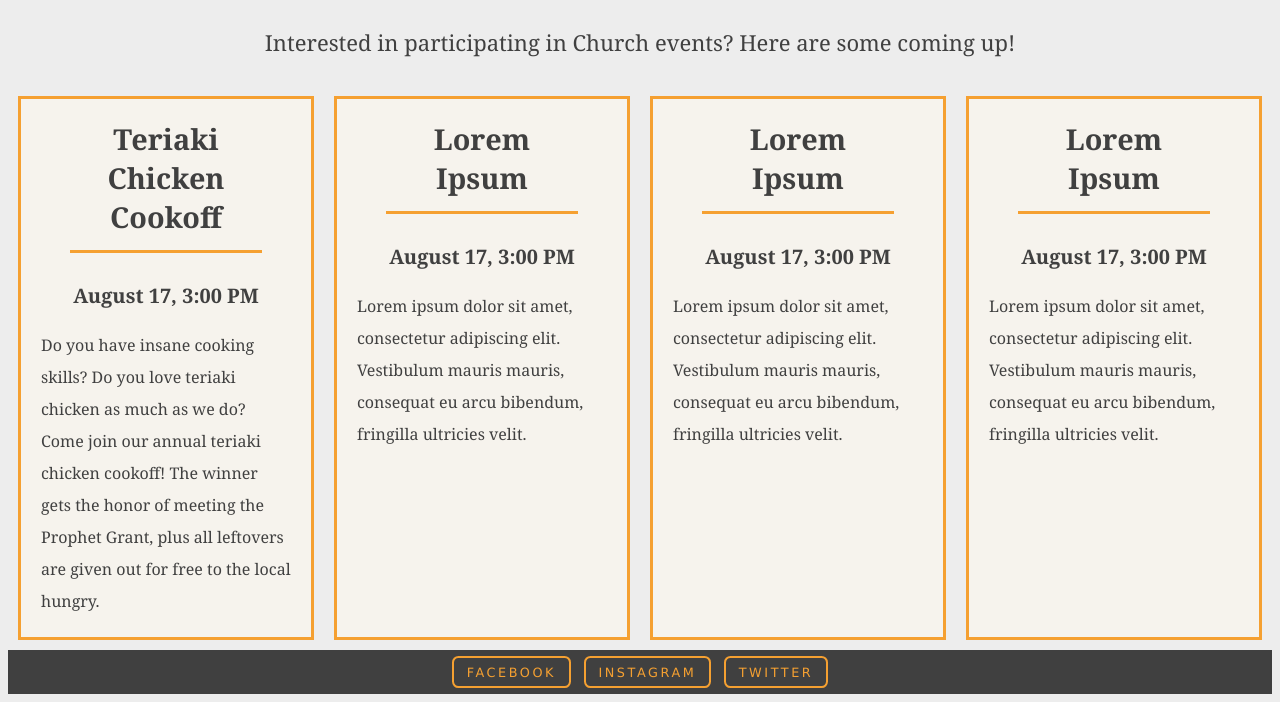
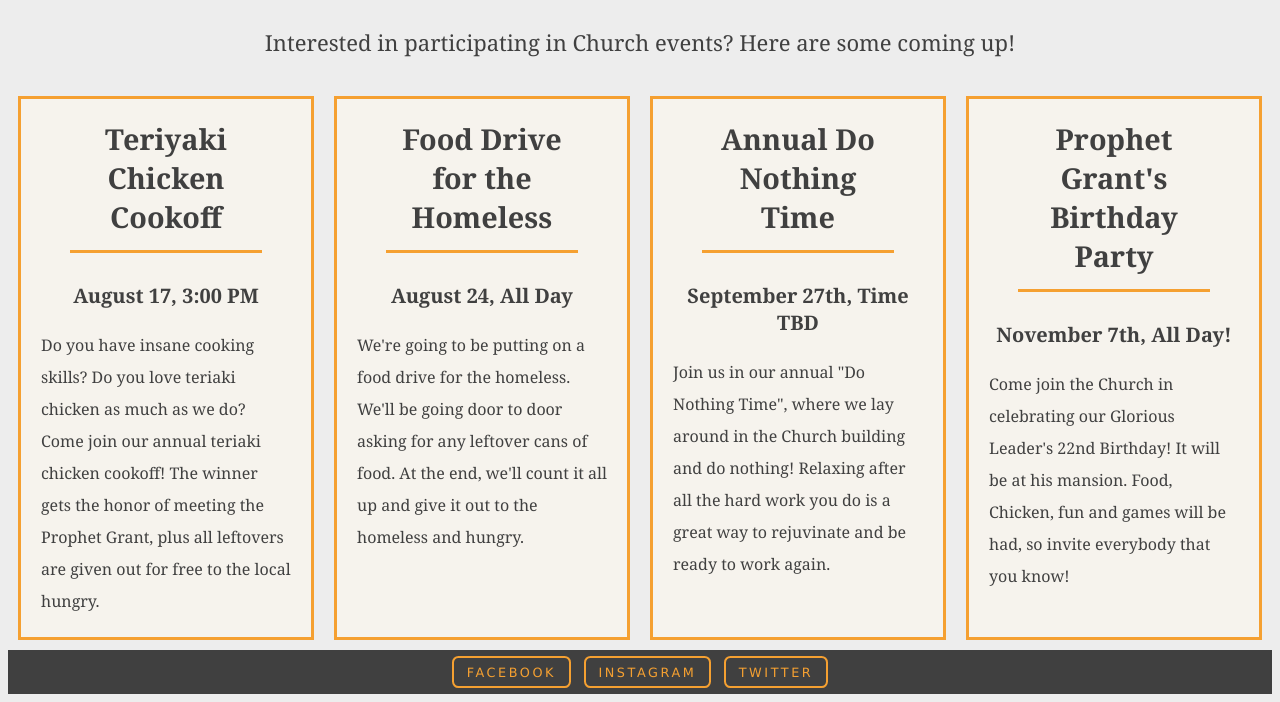
Before and after one commit to GrantYoungs/CITW-160-Final-Project, a plain HTML site: page eventsPage.html in a window 1280 px wide. Shown: the part 167-869 px from the top of the page. Drawn offline with Linux system fonts and the light colour scheme.

Commit message:
Add files via upload

```diff
--- a/eventsPage.html
+++ b/eventsPage.html
@@ -28,28 +28,28 @@
 		<div id="pageEvents">
 
 			<section>
-				<h2>Teriaki Chicken Cookoff</h2>
+				<h2>Teriyaki Chicken Cookoff</h2>
 				<h3>August 17, 3:00 PM</h3>
 				<p>Do you have insane cooking skills? Do you love teriaki chicken as much as we do? Come join our annual teriaki chicken cookoff!
 					The winner gets the honor of meeting the Prophet Grant, plus all leftovers are given out for free to the local hungry.</p>
 			</section>
 
 			<section>
-				<h2>Lorem Ipsum</h2>
-				<h3>August 17, 3:00 PM</h3>
-				<p>Lorem ipsum dolor sit amet, consectetur adipiscing elit. Vestibulum mauris mauris, consequat eu arcu bibendum, fringilla ultricies velit.</p>
+				<h2>Food Drive for the Homeless</h2>
+				<h3>August 24, All Day</h3>
+				<p>We're going to be putting on a food drive for the homeless. We'll be going door to door asking for any leftover cans of food. At the end, we'll count it all up and give it out to the homeless and hungry.</p>
 			</section>
 
 			<section>
-				<h2>Lorem Ipsum</h2>
-				<h3>August 17, 3:00 PM</h3>
-				<p>Lorem ipsum dolor sit amet, consectetur adipiscing elit. Vestibulum mauris mauris, consequat eu arcu bibendum, fringilla ultricies velit.</p>
+				<h2>Annual Do Nothing Time</h2>
+				<h3>September 27th, Time TBD</h3>
+				<p>Join us in our annual "Do Nothing Time", where we lay around in the Church building and do nothing! Relaxing after all the hard work you do is a great way to rejuvinate and be ready to work again.</p>
 			</section>
 
 			<section>
-				<h2>Lorem Ipsum</h2>
-				<h3>August 17, 3:00 PM</h3>
-				<p>Lorem ipsum dolor sit amet, consectetur adipiscing elit. Vestibulum mauris mauris, consequat eu arcu bibendum, fringilla ultricies velit.</p>
+				<h2>Prophet Grant's Birthday Party</h2>
+				<h3>November 7th, All Day!</h3>
+				<p>Come join the Church in celebrating our Glorious Leader's 22nd Birthday! It will be at his mansion. Food, Chicken, fun and games will be had, so invite everybody that you know!</p>
 			</section>
 
 
```
Also changed, not shown: DonatePage.html (+1 -1 lines), index.html (+2 -7 lines), volunteerPage.html (+8 -12 lines).
